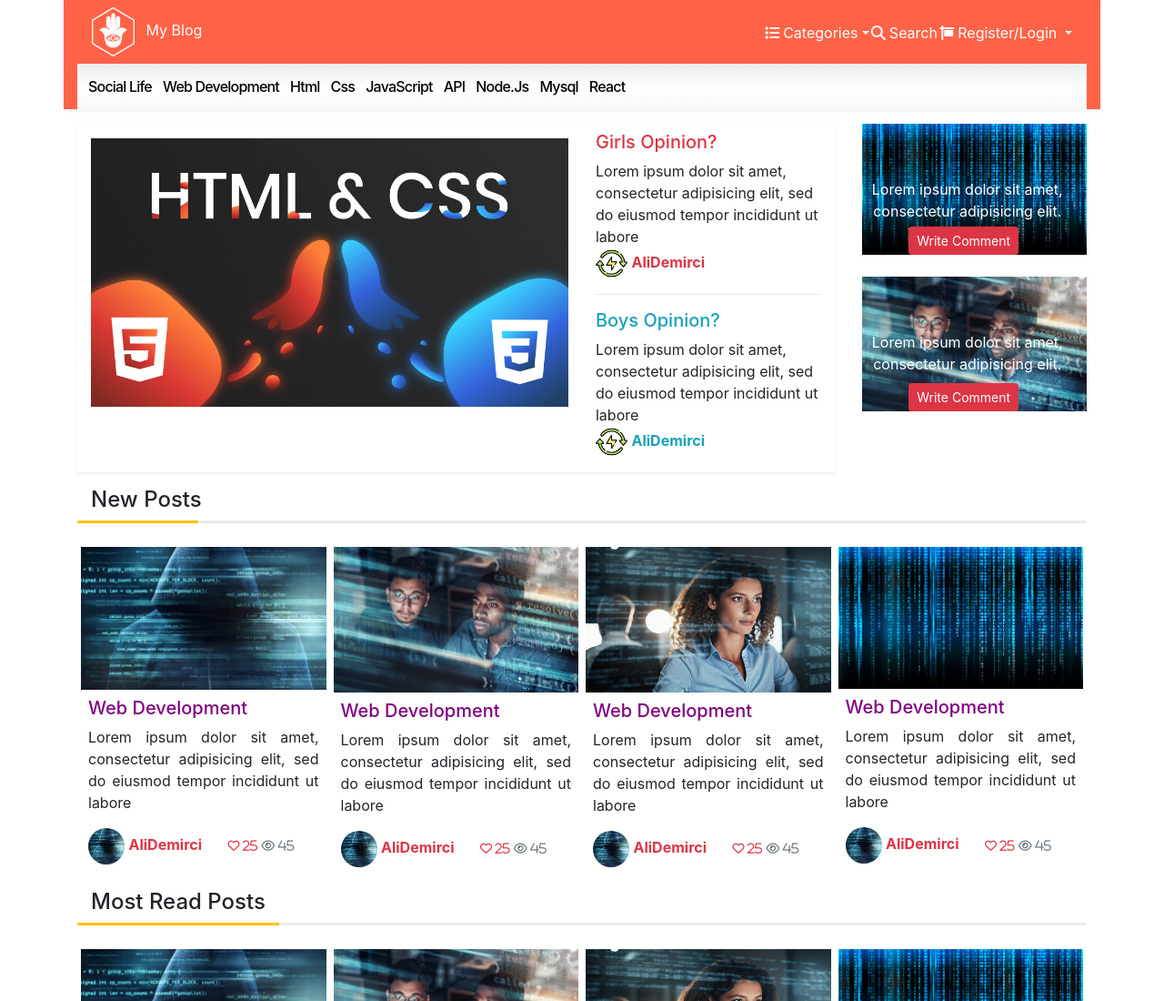
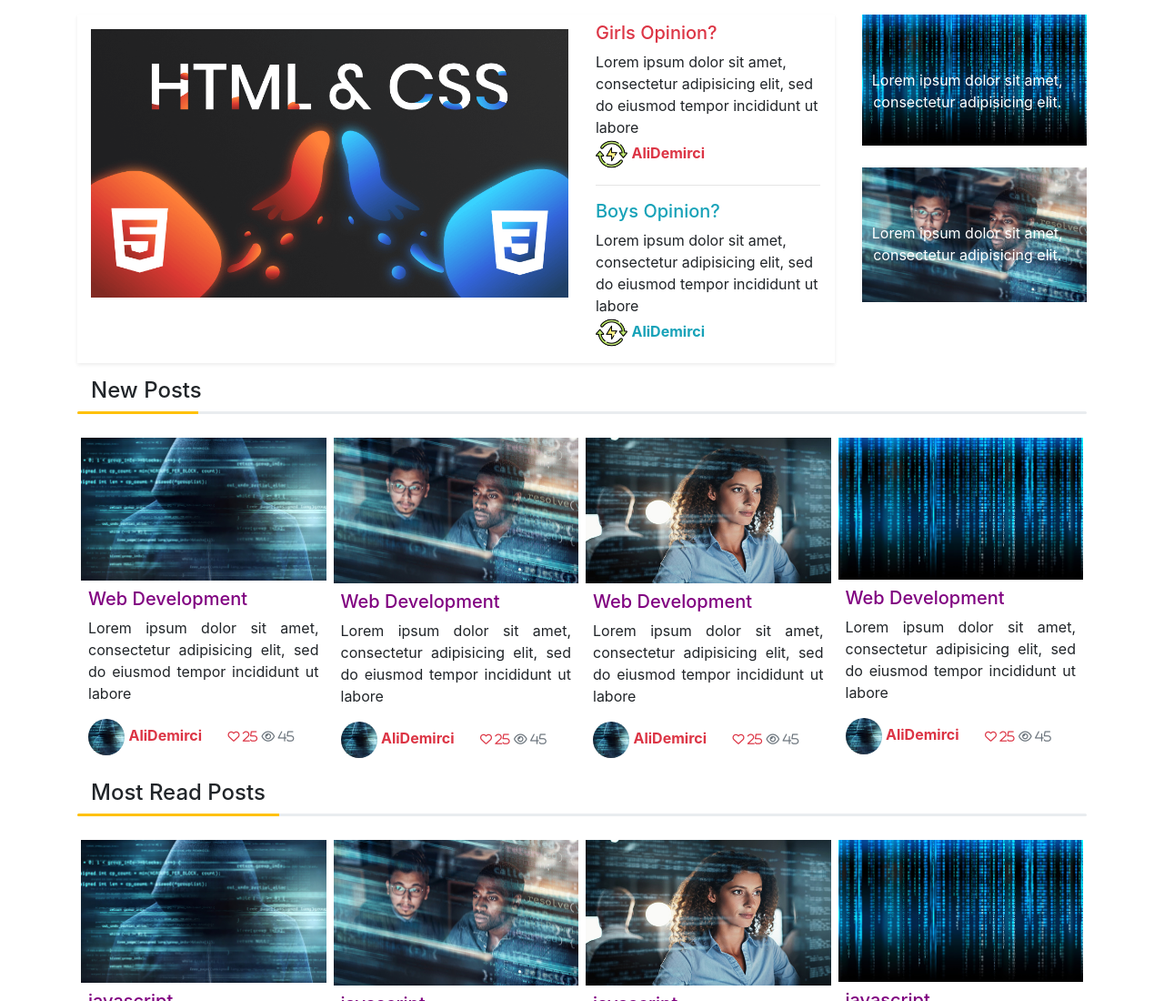
Before and after one commit to AliDemircix/myblogweb, a website with bundled scripts: page index.html in a window 1280 px wide. Shown: the top 1100 px of the page at 91% size. Built offline with nearby package versions, Linux system fonts and the light colour scheme.

Commit message:
header html codes deleted and nav menu text transform updated

```diff
--- a/css/style.css
+++ b/css/style.css
@@ -81,6 +81,9 @@ background: linear-gradient(180deg, rgba(81,158,158,1) 0%, rgba(81,204,204,1) 50
   text-decoration: none;
   color: white;
   text-transform: capitalize;
+}
+.header .menu > li .dropdown-menu > a {
+  text-transform: uppercase;
 }
 
 .cattext {
--- a/index.html
+++ b/index.html
@@ -19,45 +19,7 @@
   <script src="https://kit.fontawesome.com/7c470facdf.js" crossorigin="anonymous"></script>
 
 <div class="mobile">
-  <div class="container header shadow-sm tomato-progress ">
-  <div class="row col-lg-12 col-md-12 col-sm-12">
-    <div class="col-lg-2 logo col-sm-12"> <img class="ml-2 p-2" src="img/logo.png"> <span class="text-white">My Blog</span></div>
-    <div class="col-lg-4 ml-auto col-sm-12 upmenu">
-      <div class="row menu ">
-        <li class="dropdown"><a href="" class="dropdown-toggle" data-toggle="dropdown"><i class="fa fa-list mr-1"></i>Categories</a>
-          <div class="dropdown-menu ">
-            <a class="dropdown-item text-warning" href=""> <i class="far fa-comments mr-1 text-warning"></i>SOCIAL LIFE</a>
-            <a class="dropdown-item text-secondary" href=""><i class="fas fa-code mr-1 text-secondary"></i>WEB DEVELOPMENT</a>
-            <a class="dropdown-item text-tomato" href=""><i class="far fa-grin-hearts mr-1 text-tomato"></i>HTML</a>
-            <a class="dropdown-item text-info" href=""><i class="fas fa-heartbeat mr-1 text-info"></i>CSS</a>
-            <a class="dropdown-item text-danger" href=""><i class="fas fa-venus-mars mr-1 text-danger"></i>JAVASCRIPT</a>
-            <a class="dropdown-item text-primary" href=""><i class="fas fa-hand-sparkles mr-1 text-primary"></i>API</a>
-          </div>
 
-        </li>
-       <li><a href="#"><i class="fa fa-search mr-1"></i>Search </a></li>
-        <li class="dropdown"><a href="" class="dropdown-toggle" data-toggle="dropdown"><i class="fa fa-sign mr-1"></i>Register/Login </a>
-          <div class="dropdown-menu"> <input class="dropdown-item form-control " type="text" placeholder="E-Mail Adress" name=""> <input class="dropdown-item form-control" type="text" placeholder="Password" name=""> <a class="btn btn-success btn-sm ml-2" href="">Login</a><a class="btn btn-danger btn-sm ml-2" href="">Register</a></div>
-
-        </li>
-     </div>
-    </div>
-  </div>
-  <div class="col-lg-12 row categorybg ">
-    <div class="col-lg-9 row cattext mt-2 ml-2">
-     <h6 class="p-2 text-dark "><a href="">Social Life</a></h6>
-     <h6 class="p-2 text-dark "><a href="">Web Development</a></h6>
-     <h6 class="p-2 text-dark "><a href="">Html</a></h6>
-     <h6 class="p-2 text-dark "><a href="">Css</a></h6>
-     <h6 class="p-2 text-dark "><a href="">JavaScript</a></h6>
-     <h6 class="p-2 text-dark "><a href="">API</a></h6>
-     <h6 class="p-2 text-dark "><a href="">Node.js</a></h6>
-     <h6 class="p-2 text-dark "><a href="">Mysql</a></h6>
-     <h6 class="p-2 text-dark "><a href="">React</a></h6>
-    </div>
-
-  </div>
-</div>
     <div class="container middle mt-3 mb-3 ">
       <div class="row col-lg-12 col-md-12 col-sm-12 slider ">
        <div class=" col-lg-9 col-md-12 col-sm-12 mr-auto leftslider shadow-sm">
@@ -72,8 +34,8 @@
           </div>
        </div>
          <div class=" col-lg-3 col-md-4 col-sm-12 ml-auto rightslider">
-           <div class="col-lg-12 col-md-12 col-sm-12 righttop "> <a href=""> <img class="img-fluid shadow-sm" src="img/post4.jpg"> <p style="position: absolute; top:40px; color:white; padding: 20px; " class="text-center">Lorem ipsum dolor sit amet, consectetur adipisicing elit. </p><button class="btn btn-danger btn-sm " style="float:right; margin-top:-30px; position:absolute; bottom:0px; right: 27%;" > Write Comment</button></a></div>
-            <div class="col-lg-12 col-md-12 col-sm-12 mt-4 rightbottom"> <a href=""> <img class="img-fluid shadow-sm" src="img/js.jpg"> <p style="position: absolute; top:40px; color:white; padding: 20px;" class="text-center">Lorem ipsum dolor sit amet, consectetur adipisicing elit. </p><button class="btn btn-danger btn-sm " style="float:right; margin-top:-30px; position:absolute; bottom:0px; right: 27%;" > Write Comment</button></a></div>
+           <div class="col-lg-12 col-md-12 col-sm-12 righttop "> <a href=""> <img class="img-fluid shadow-sm" src="img/post4.jpg"> <p style="position: absolute; top:40px; color:white; padding: 20px; " class="text-center">Lorem ipsum dolor sit amet, consectetur adipisicing elit. </p></a></div>
+            <div class="col-lg-12 col-md-12 col-sm-12 mt-4 rightbottom"> <a href=""> <img class="img-fluid shadow-sm" src="img/js.jpg"> <p style="position: absolute; top:40px; color:white; padding: 20px;" class="text-center">Lorem ipsum dolor sit amet, consectetur adipisicing elit. </p></a></div>
          </div>
       </div>
     </div>
--- a/js/components/view/header.js
+++ b/js/components/view/header.js
@@ -9,7 +9,7 @@ headerWrapper.className = 'container header shadow-sm tomato-progress';
 headerWrapperRow.className = 'row col-lg-12 col-md-12 col-sm-12';
 logoWrapper.className = 'col-lg-2 logo col-sm-12';
 logoWrapper.innerHTML =
-  '<img class="ml-2 p-2" src="img/logo.png"> <span class="text-white">My Blog</span>';
+  '<img id="logo" class="ml-2 p-2" src="img/logo.png"> <span class="text-white">My Blog</span>';
 upMenuWrapper.className = 'col-lg-4 ml-auto col-sm-12 upmenu';
 rowMenuWrapper.className = 'row menu';
 menuLi.className = 'dropdown';
```
